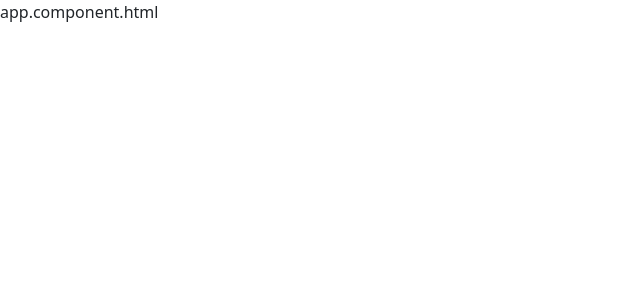
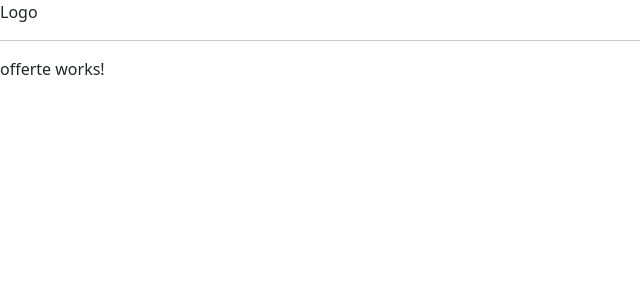
Before and after one commit to lidolee/fvch, an Angular app: page / in a window 1280 px wide. Shown: the top 300 px of the page, without its empty margins (0-640 px from the left). Built offline with nearby package versions, Linux system fonts and the light colour scheme.

Commit message:
base setup for component routing

```diff
--- a/src/app/app.component.html
+++ b/src/app/app.component.html
@@ -1,3 +1,5 @@
-app.component.html
+Logo
+
+<hr>
 
 <router-outlet />
--- a/src/app/app.routes.ts
+++ b/src/app/app.routes.ts
@@ -1,3 +1,9 @@
 import { Routes } from '@angular/router';
+import { OfferteComponent } from './offerte/offerte/offerte.component';
 
-export const routes: Routes = [];
+export const routes: Routes = [
+  {
+    path: '',
+    component: OfferteComponent
+  }
+];
```
